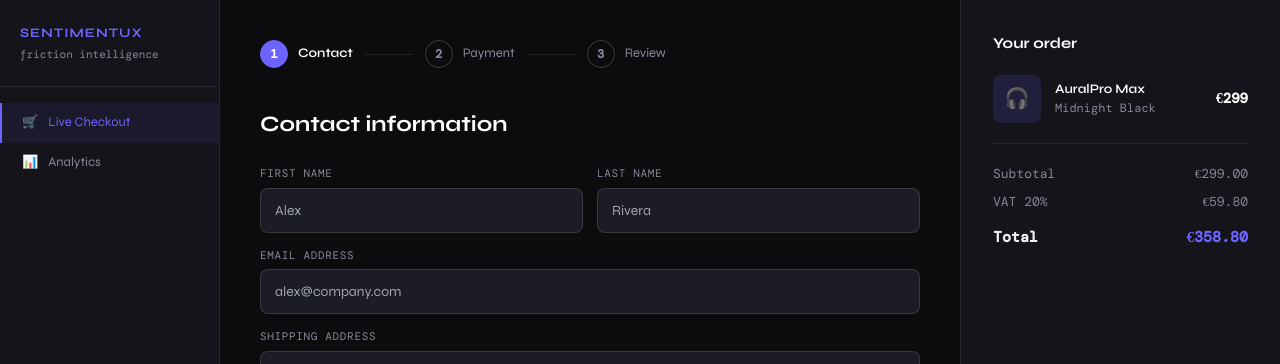
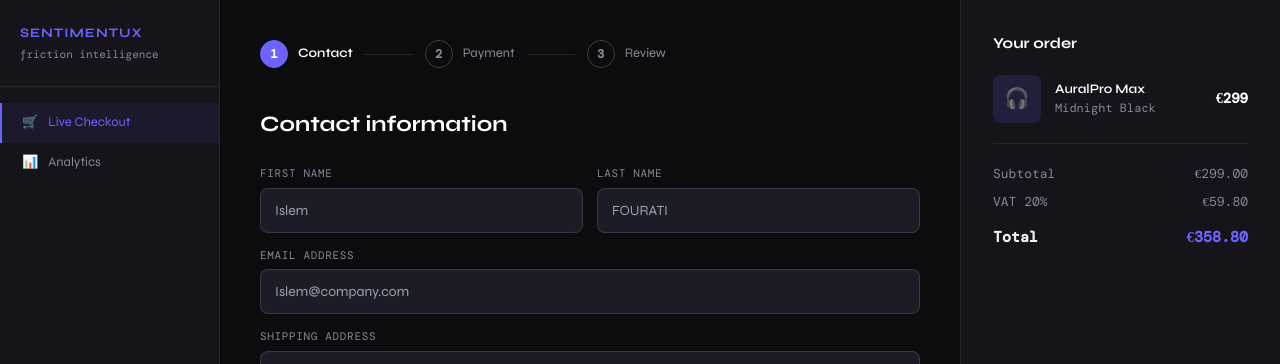
Before and after one commit to IslemFou/ux-sentiment-engine, a React (Vite) app in the folder ux-sentiment-engine/: page / in a window 1280 px wide. Shown: the top 364 px of the page. Built offline with nearby package versions, Linux system fonts and the light colour scheme.

Commit message:
updating form placeholder to fit to the projects owner

```diff
--- a/ux-sentiment-engine/src/components/checkout/StepContact.jsx
+++ b/ux-sentiment-engine/src/components/checkout/StepContact.jsx
@@ -6,10 +6,10 @@ export default function StepContact({ onNext }) {
             <h2 style={{ fontSize: 22, fontWeight: 700, marginBottom: 24 }}>Contact information</h2>
 
             <div style={{ display: 'grid', gridTemplateColumns: '1fr 1fr', gap: 14 }}>
-                <Field label="First name" id="field-first" placeholder="Alex" />
-                <Field label="Last name" id="field-last" placeholder="Rivera" />
+                <Field label="First name" id="field-first" placeholder="Islem" />
+                <Field label="Last name" id="field-last" placeholder="FOURATI" />
             </div>
-            <Field label="Email address" id="field-email" placeholder="alex@company.com" type="email" />
+            <Field label="Email address" id="field-email" placeholder="Islem@company.com" type="email" />
             <Field label="Shipping address" id="field-address" placeholder="123 Main Street" />
             <div style={{ display: 'grid', gridTemplateColumns: '1fr 1fr', gap: 14 }}>
                 <Field label="City" id="field-city" placeholder="Paris" />
```
